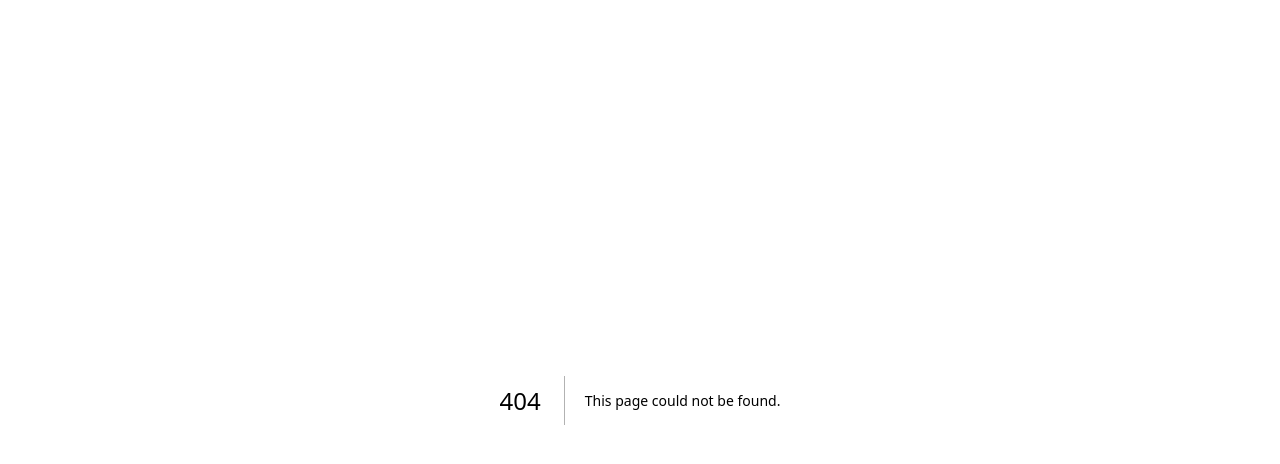
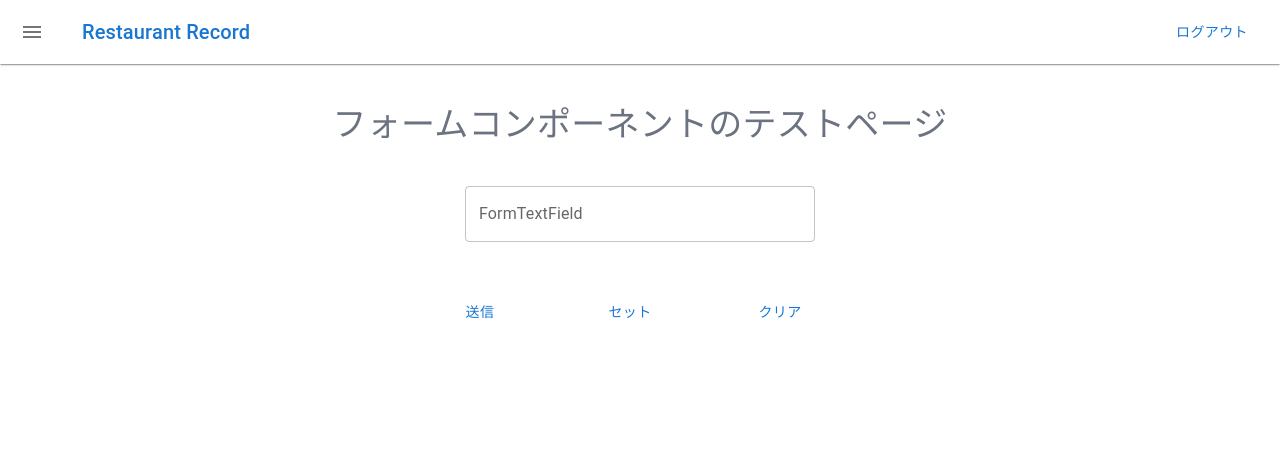
Before and after one commit to teppei1994667/restaurant-record-frontend, a Next.js app in the folder project/: page /FormTestPage in a window 1280 px wide. Before the commit this address had no page. Shown: the top 464 px of the page. Built offline with nearby package versions, Linux system fonts and the light colour scheme.

Commit message:
フォームコンポーネント作成にあたってのテストページを作成

```diff
--- /dev/null
+++ b/project/src/app/FormTestPage/page.tsx
@@ -0,0 +1,101 @@
+"use client";
+
+import { Header } from "@/share/components/Header";
+import { FormTextField } from "@/share/form/FormTextField";
+import { Button, Grid, Typography } from "@mui/material";
+import { FormProvider, useForm } from "react-hook-form";
+
+const FormTestPage = () => {
+  const form = useForm({
+    defaultValues: { formTextField: "" },
+    mode: "onSubmit",
+    reValidateMode: "onChange",
+  });
+
+  const handleSendOnClick = () => {
+    console.log("送信", form.getValues());
+    form.reset();
+  };
+
+  const handleSetOnClick = () => {
+    form.setValue("formTextField", "デフォルト値をセット");
+  };
+
+  const handleClearOnClick = () => {
+    form.reset();
+  };
+
+  const FormTextFieldRules = {
+    required: { value: true, message: "必須入力です" },
+    maxLength: { value: 10, message: "最大10文字の入力が必要です" },
+    minLength: { value: 3, message: "最低３文字の入力が必要です" },
+  };
+
+  return (
+    <>
+      <FormProvider {...form}>
+        <Header />
+        <Grid container className="justify-center mt-10">
+          <Grid item>
+            <Typography className="text-gray-500 font-mono" variant="h4">
+              フォームコンポーネントのテストページ
+            </Typography>
+          </Grid>
+        </Grid>
+        <Grid container className="justify-center mt-10">
+          <Grid item sx={{ width: "350px" }}>
+            <FormTextField
+              name="formTextField"
+              label="FormTextField"
+              rules={FormTextFieldRules}
+              helperText={form.formState.errors.formTextField?.message}
+            />
+          </Grid>
+        </Grid>
+        <Grid container className="justify-center mt-10">
+          <Grid item sx={{ width: "150px" }}>
+            <Button
+              className="text-gray-500 border-gray-500 font-mono"
+              variant="text"
+              onClick={form.handleSubmit(handleSendOnClick)}
+              sx={{
+                height: "60px",
+                width: "130px",
+              }}
+            >
+              送信
+            </Button>
+          </Grid>
+          <Grid item sx={{ width: "150px" }}>
+            <Button
+              className="text-gray-500 border-gray-500 font-mono"
+              variant="text"
+              onClick={handleSetOnClick}
+              sx={{
+                height: "60px",
+                width: "130px",
+              }}
+            >
+              セット
+            </Button>
+          </Grid>
+          <Grid item sx={{ width: "150px" }}>
+            <Button
+              className="text-gray-500 border-gray-500 font-mono"
+              variant="text"
+              onClick={handleClearOnClick}
+              sx={{
+                height: "60px",
+                width: "130px",
+              }}
+            >
+              クリア
+            </Button>
+          </Grid>
+        </Grid>
+      </FormProvider>
+    </>
+  );
+};
+
+export default FormTestPage;
--- a/project/src/share/form/FormTextField.tsx
+++ b/project/src/share/form/FormTextField.tsx
@@ -21,7 +21,7 @@ export const FormTextField = forwardRef<HTMLInputElement, TextFieldProps>(
               error={!!errors.message}
               helperText={helperText}
               {...restProps}
-              size="small"
+              fullWidth
             />
           )}
         />
```
